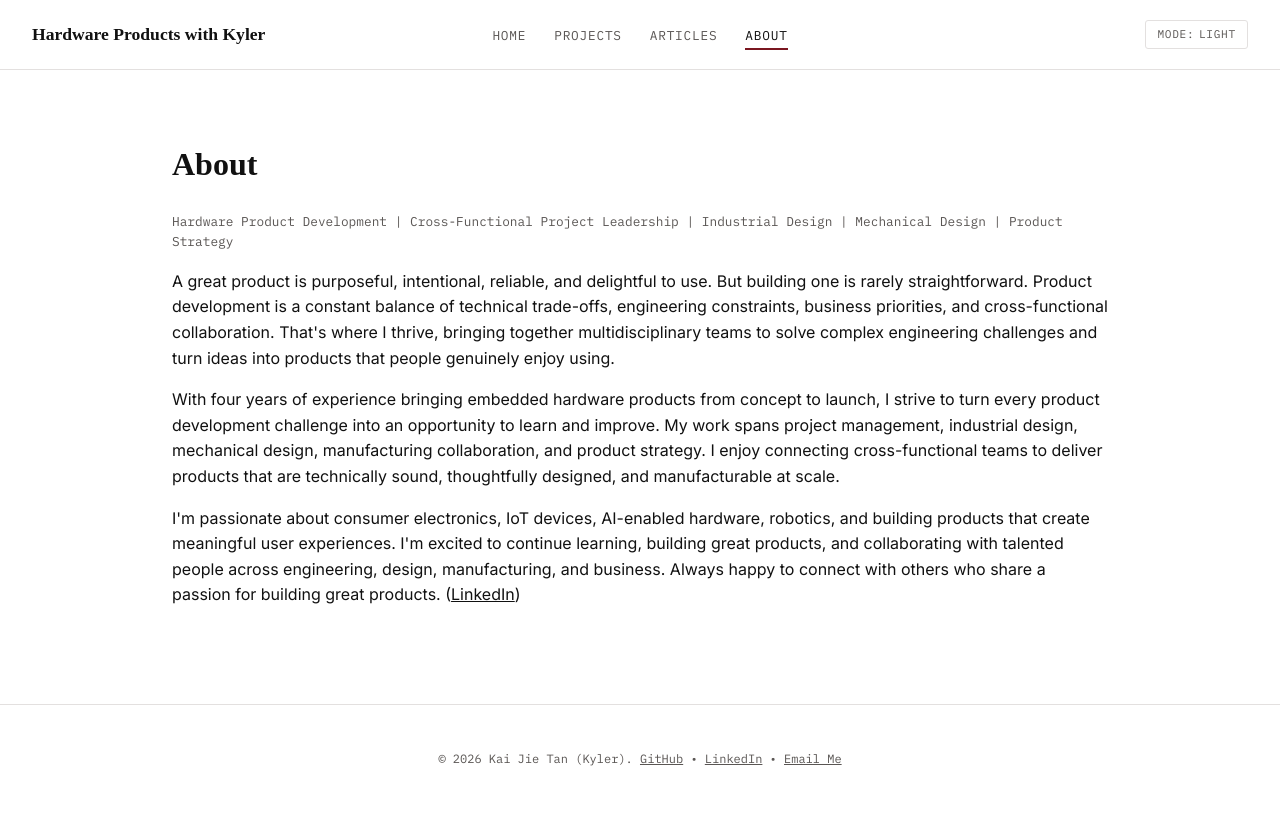
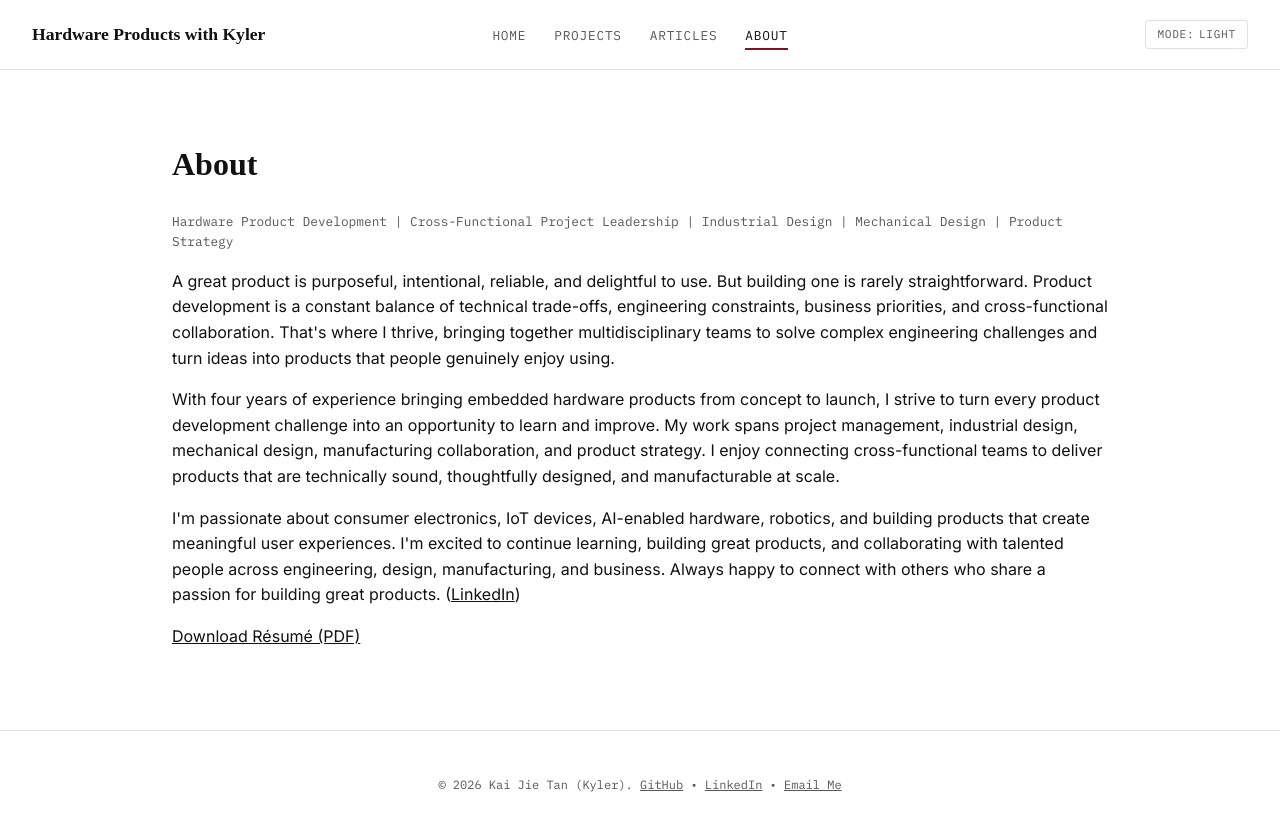
Before and after one commit to kaitkj/kaitkj.github.io, a Jekyll site: the page built from about/index.html, in a window 1280 px wide. Shown: the top 831 px of the page. Built offline with Jekyll 4.4.1, drawn with Linux system fonts in a browser that asks for light colours; some web fonts are replaced.

Commit message:
Update index.html

```diff
--- a/about/index.html
+++ b/about/index.html
@@ -15,3 +15,7 @@ permalink: /about/
 <p>With four years of experience bringing embedded hardware products from concept to launch, I strive to turn every product development challenge into an opportunity to learn and improve. My work spans project management, industrial design, mechanical design, manufacturing collaboration, and product strategy. I enjoy connecting cross-functional teams to deliver products that are technically sound, thoughtfully designed, and manufacturable at scale.</p>
 
 <p>I'm passionate about consumer electronics, IoT devices, AI-enabled hardware, robotics, and building products that create meaningful user experiences. I'm excited to continue learning, building great products, and collaborating with talented people across engineering, design, manufacturing, and business. Always happy to connect with others who share a passion for building great products. (<a href="https://www.linkedin.com/in/kaitkj/" target="_blank" rel="noopener noreferrer">LinkedIn</a>) </p>
+
+<a class="resume-btn" href="{{ '/assets/files/resume.pdf' | relative_url }}" target="_blank" rel="noopener" download>
+  Download Résumé (PDF)
+</a>
```
